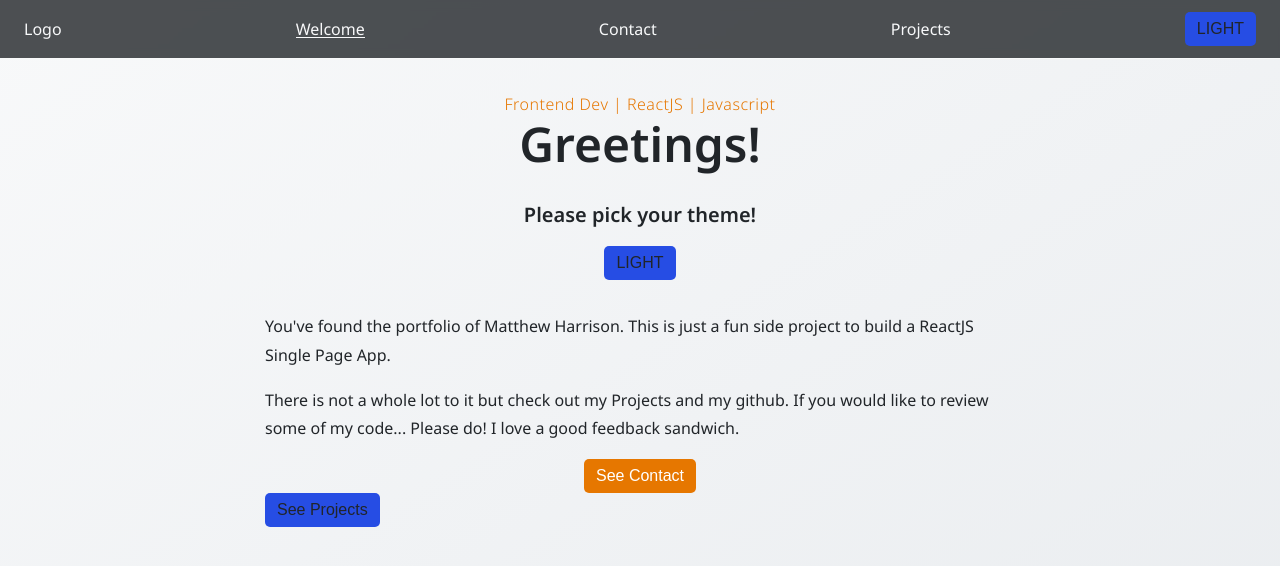
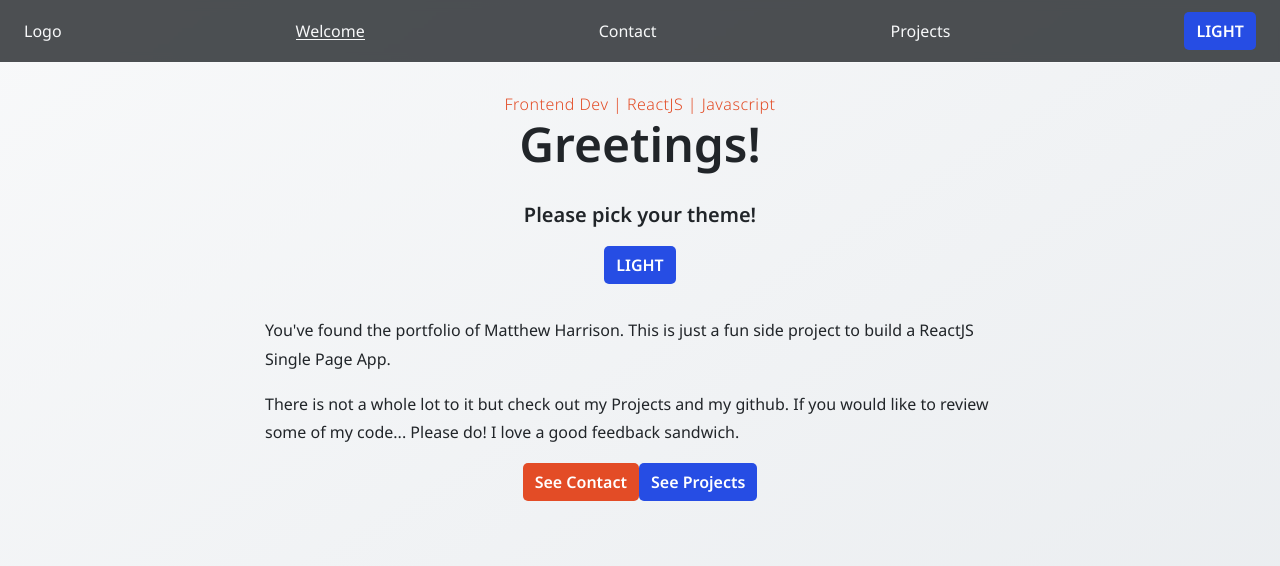
Before and after one commit to matt-harro/portfolio-react, a React (Create React App) app: page /welcome in a window 1280 px wide. Shown: the top 566 px of the page. Built offline with nearby package versions, Linux system fonts and the light colour scheme.

Commit message:
redid dynamic btn text altered theme colors

```diff
--- a/src/components/ui/Button.js
+++ b/src/components/ui/Button.js
@@ -1,101 +1,54 @@
 import { useRef, useState, useEffect, useContext } from 'react';
+import { findDOMNode } from 'react-dom';
 
 import ThemeContext from '../../store/theme-context';
 
-import classes from './Button.module.css';
+import classes from './Button.module.scss';
 
-// rgb to hex helper func
+//
+function getContrastYIQ(r, g, b) {
+  // var r = parseInt(hexcolor.substr(0,2),16);
+  // var g = parseInt(hexcolor.substr(2,2),16);
+  // var b = parseInt(hexcolor.substr(4,2),16);
 
-function rgbToHex(rgbValuesArray) {
-  const [r, g, b] = rgbValuesArray;
+  const yiq = (+r * 299 + +g * 587 + +b * 114) / 1000;
 
-  function componentToHex(c) {
-    var hex = parseInt(c).toString(16);
-    return hex.length === 1 ? '0' + hex : hex;
-  }
-
-  function rgbToHex(r, g, b) {
-    return componentToHex(r) + componentToHex(g) + componentToHex(b);
-  }
-
-  return rgbToHex(r, g, b);
+  return yiq >= 128 ? 'btn--text-dark' : 'btn--text-light';
 }
 
-function Button(props) {
+const Button = (props) => {
   const btnRef = useRef();
-  const [textColor, setTextColor] = useState('');
+  const [btnEl, setBtnEl] = useState(null);
   const { activeTheme } = useContext(ThemeContext);
+  const [backgroundColor, setBackgroundColor] = useState(undefined);
+  const [textColor, setTextColor] = useState(undefined);
 
-  // dynamically set btn text colour to contrast with background color
+  // finds node of btn object
   useEffect(() => {
-    const timer = setTimeout(() => {
-      const backgroundColor =
-        btnRef.current &&
-        window
-          .getComputedStyle(btnRef.current, null)
-          .getPropertyValue('background-color')
-          .slice(4, -1)
-          .split(', ');
+    if (btnRef.current) {
+      setBtnEl(findDOMNode(btnRef.current));
+    }
+  }, [btnRef]);
 
-      const hexColor = rgbToHex(backgroundColor);
-      // calculate
-      function getRGB(c) {
-        return parseInt(c, 16) || c;
-      }
+  // check and set background color changes
+  useEffect(() => {
+    if (btnEl) {
+      // if btnEl has been set...
+      // set background color on theme change
+      setTimeout(() => {
+        setBackgroundColor(getComputedStyle(btnEl).backgroundColor); // must return 'rgb(...)' value
+      }, 300);
+    }
+  }, [btnEl, activeTheme]);
 
-      function getsRGB(c) {
-        return getRGB(c) / 255 <= 0.03928
-          ? getRGB(c) / 255 / 12.92
-          : Math.pow((getRGB(c) / 255 + 0.055) / 1.055, 2.4);
-      }
+  // if background color changes set text to contrast
+  useEffect(() => {
+    if (backgroundColor) {
+      const [r, g, b] = backgroundColor.slice(4, -1).split(', ');
 
-      function getLuminance(hexColor) {
-        return (
-          0.2126 * getsRGB(hexColor.substr(1, 2)) +
-          0.7152 * getsRGB(hexColor.substr(3, 2)) +
-          0.0722 * getsRGB(hexColor.substr(-2))
-        );
-      }
-
-      //
-      function getContrast(f, b) {
-        const L1 = getLuminance(f);
-        const L2 = getLuminance(b);
-        return (Math.max(L1, L2) + 0.05) / (Math.min(L1, L2) + 0.05);
-      }
-
-      //
-      function getTextColor(bgColor) {
-        const whiteContrast = getContrast(bgColor, '#ffffff');
-        const blackContrast = getContrast(bgColor, '#000000');
-
-        return whiteContrast > blackContrast
-          ? 'btn--light-text'
-          : 'btn--dark-text';
-      }
-      console.log(hexColor, getTextColor(hexColor)); // TEST
-      setTextColor(getTextColor(hexColor));
-    }, 1000);
-    return () => {
-      clearTimeout(timer);
-    };
-  }, [activeTheme]);
-
-  // useEffect(() => {
-  //   if (btnRef.current) {
-  //     backgroundColor = window
-  //       .getComputedStyle(btnRef.current, null)
-  //       .getPropertyValue('background-color');
-
-  //     // handle if rgb
-  //     if (backgroundColor.slice(0, 3) === 'rgb') {
-  //       // convert to hex
-  //       const hex = rgbToHex(backgroundColor.slice(4, -1).split(', '));
-  //       backgroundColor = hex;
-  //     }
-  //   }
-  //   console.log(backgroundColor);
-  // }, [activeTheme]);
+      setTextColor(getContrastYIQ(r, g, b));
+    }
+  }, [backgroundColor]);
 
   let typeClass = '';
   if (props.type) {
@@ -110,12 +63,15 @@ function Button(props) {
   return (
     <button
       ref={btnRef}
-      className={`${classes.btn} ${typeClass} ${classes[textColor]}`}
+      className={`${classes.btn} ${typeClass} ${
+        textColor ? classes[textColor] : ''
+      }`}
       onClick={props.onClickHandler}
+      data-theme={activeTheme}
     >
       {props.children}
     </button>
   );
-}
+};
 
 export default Button;
--- a/src/components/ui/Button.module.css
+++ b/src/components/ui/Button.module.scss
@@ -1,9 +1,10 @@
 .btn {
   padding: var(--ws-3) var(--ws-4);
   font-size: inherit;
-  color: #fff;
   border-radius: 5px;
   background: var(--color-primary-theme, var(--color-primary, #555));
+  color: var(--text-color-theme, var(--text-color), #000);
+  font-weight: 600;
 
   box-shadow: none;
   transform: translateY(0px);
@@ -22,14 +23,10 @@
   background: var(--accent-color-theme, var(--accent-color));
 }
 
-.btn--invert {
-  color: var(--text-color-invert-theme);
-}
-
-.btn--light-text {
+.btn--text-light {
   color: var(--text-color-light-theme, var(--text-color-light, #fff));
 }
 
-.btn--dark-text {
-  color: var(--text-color-dark-theme, var(--text-color-light, #000));
+.btn--text-dark {
+  color: var(--text-color-dark-theme, var(--text-color-dark, #000));
 }
--- a/src/pages/Welcome.js
+++ b/src/pages/Welcome.js
@@ -31,11 +31,11 @@ const Welcome = (props) => {
           <Button type='accent'>
             <Link to='/contact'>See Contact</Link>
           </Button>
+          <Button>
+            <Link to='/projects'>See Projects</Link>
+          </Button>
         </div>
         {/* Picture */}
-        <Button>
-          <Link to='/projects'>See Projects</Link>
-        </Button>
       </SectionContent>
     </Section>
   );
--- a/src/scss/_base.scss
+++ b/src/scss/_base.scss
@@ -4,7 +4,6 @@ html {
 }
 
 body {
-  font-family: var(--font-body-theme, var(--font-body));
   font-size: 1.6rem;
-  color: var(--c-text-theme, var(--c-text));
+  // color: var(--c-text-theme, var(--c-text));
 }
--- a/src/scss/_reset.scss
+++ b/src/scss/_reset.scss
@@ -177,4 +177,5 @@ select {
 
 button {
   border: none;
+  font-family: inherit;
 }
--- a/src/scss/themes/_dark-theme.scss
+++ b/src/scss/themes/_dark-theme.scss
@@ -1,8 +1,8 @@
 // Dark mode
 .dark-theme {
   // base styles
-  --color-primary-theme: var(--c-css);
-  --accent-color-theme: #e67700;
+  --color-primary-theme: var(--c-linkedin);
+  --accent-color-theme: var(--c-sass);
   --text-color-theme: var(--oc-gray-0);
   --text-color-invert-theme: var(--oc-gray-9);
 
--- a/src/scss/themes/_jedi-theme.scss
+++ b/src/scss/themes/_jedi-theme.scss
@@ -10,7 +10,7 @@
 
   --font-headline-theme: 'star jedi';
   --font-subhead-theme: 'star jedi';
-  --font-body-theme: 'fjalla';
+  // --font-body-theme: 'fjalla';
 
   --card-shadow-theme: var(--box-shadow);
   --background-theme: linear-gradient(
--- a/src/scss/themes/_light-theme.scss
+++ b/src/scss/themes/_light-theme.scss
@@ -1,7 +1,8 @@
-:root {
+// :root {
+.light-theme {
   // base styles
   --color-primary-theme: var(--c-css);
-  --accent-color-theme: #e67700;
+  --accent-color-theme: var(--c-html);
   --text-color: var(--oc-gray-9);
   --text-color-dark-theme: var(--oc-gray-9);
   --text-color-light-theme: #fff;
@@ -11,10 +12,6 @@
     var(--oc-gray-0),
     var(--oc-gray-2)
   );
-
-  // --font-headline-theme: 'noto sans';
-  // --font-subhead-theme: 'star jedi';
-  // --font-body-theme: 'fjalla';
 
   // nav component styles
   --nav-background: rgba(var(--oc-gray-9-rgb), 0.8);
@@ -33,6 +30,7 @@
   background: var(--background-theme, var(--background));
   min-height: 100vh;
   width: 100vw;
+  font-family: var(--font-body-theme, var(--font-body));
   color: var(--text-color-theme, var(--text-color));
 
   &::before {
```
Also changed, not shown: src/components/ui/ThemeButton.module.css (deleted), 1 other file (tests, documents, lock files or other folders).
